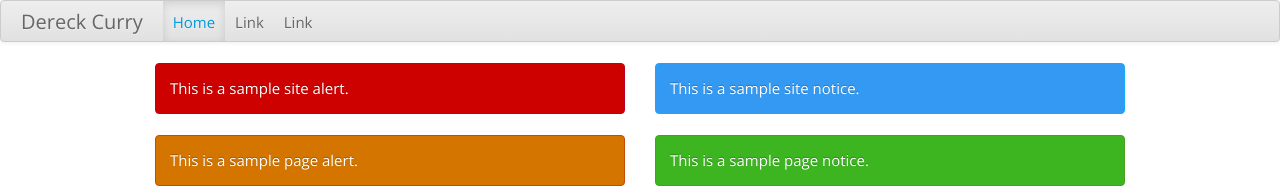
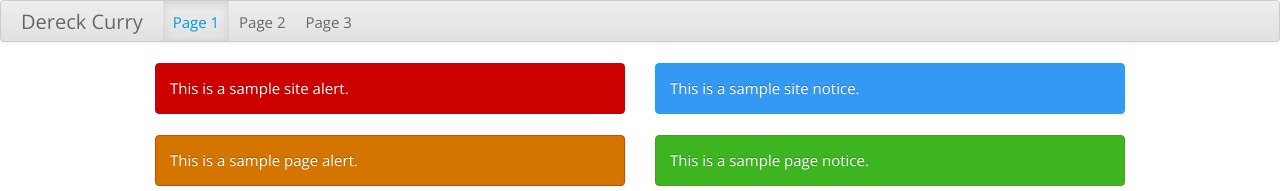
Before and after one commit to thedereck/thedereck.github.com, a Jekyll site: the page built from index.html, in a window 1280 px wide. Shown: the top 191 px of the page. Built offline with Jekyll 4.4.1, drawn with Linux system fonts in a browser that asks for light colours.

Commit message:
Trying more things to make navbar responsive

```diff
--- a/_includes/body/navbar.html
+++ b/_includes/body/navbar.html
@@ -1,17 +1,17 @@
 		<div class="navbar">
 			<div class="navbar-inner">
 				<div class="container">
-      				<a class="btn btn-navbar collapsed" data-toggle="collapse" data-target=".navbar-responsive-collapse">
+      				<a class="btn btn-navbar collapsed" data-toggle="collapse" data-target=".nav-collapse">
         				<span class="icon-bar"></span>
         				<span class="icon-bar"></span>
         				<span class="icon-bar"></span>
       				</a>
 					<a class="brand" href="#">{{ site.brand }}</a>
-					<div class="nav-collapse navbar-responsive-collapse collapse">
+					<div class="nav-collapse collapse">
 						<ul class="nav">
-							<li class="active"><a href="#">Home</a></li>
-							<li><a href="#">Link</a></li>
-							<li><a href="#">Link</a></li>
+							<li class="active"><a href="#">Page 1</a></li>
+							<li><a href="#">Page 2</a></li>
+							<li><a href="#">Page 3</a></li>
 						</ul>
 					</div>
 				</div>
```
